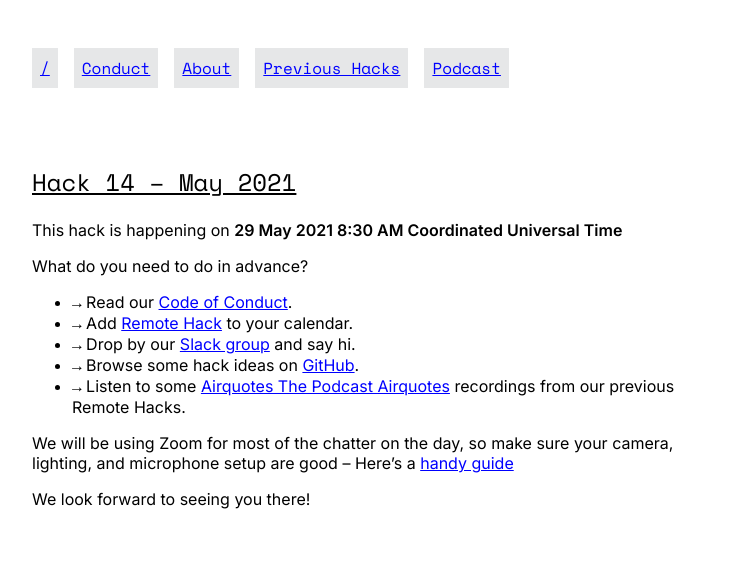
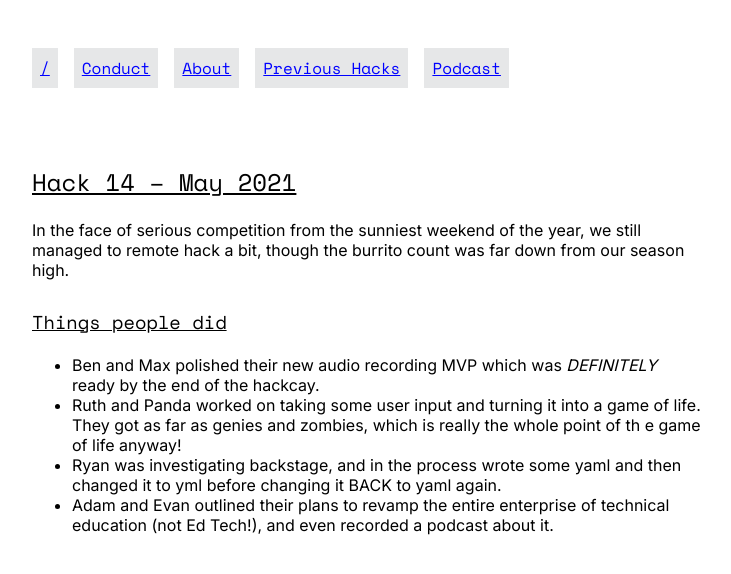
Before and after one commit to remotehack/remotehack.github.io, a Jekyll site: the page built from _hacks/14.md, in a window 1280 px wide. Shown: the top 574 px of the page, without its empty margins (272-1003 px from the left). Built offline with Jekyll 4.4.1, drawn with Linux system fonts in a browser that asks for light colours.

Commit message:
add writeup for may

```diff
--- a/_hacks/14.md
+++ b/_hacks/14.md
@@ -1,5 +1,16 @@
 ---
 hack_number: 14
 date: 2021-05-29
-happened: false
+happened: true
 ---
+
+In the face of serious competition from the sunniest weekend of the year, we still managed to remote hack a bit, though the burrito count was far down from our season high.
+
+### Things people did
+
+- Ben and Max polished their new audio recording MVP which was <em>DEFINITELY</em> ready by the end of the hackcay.
+- Ruth and Panda worked on taking some user input and turning it into a game of
+ life. They got as far as genies and zombies, which is really the whole point of th
+e game of life anyway!
+- Ryan was investigating backstage, and in the process wrote some yaml and then changed it to yml before changing it BACK to yaml again.
+- Adam and Evan outlined their plans to revamp the entire enterprise of technical education (not Ed Tech!), and even recorded a podcast about it.
```
